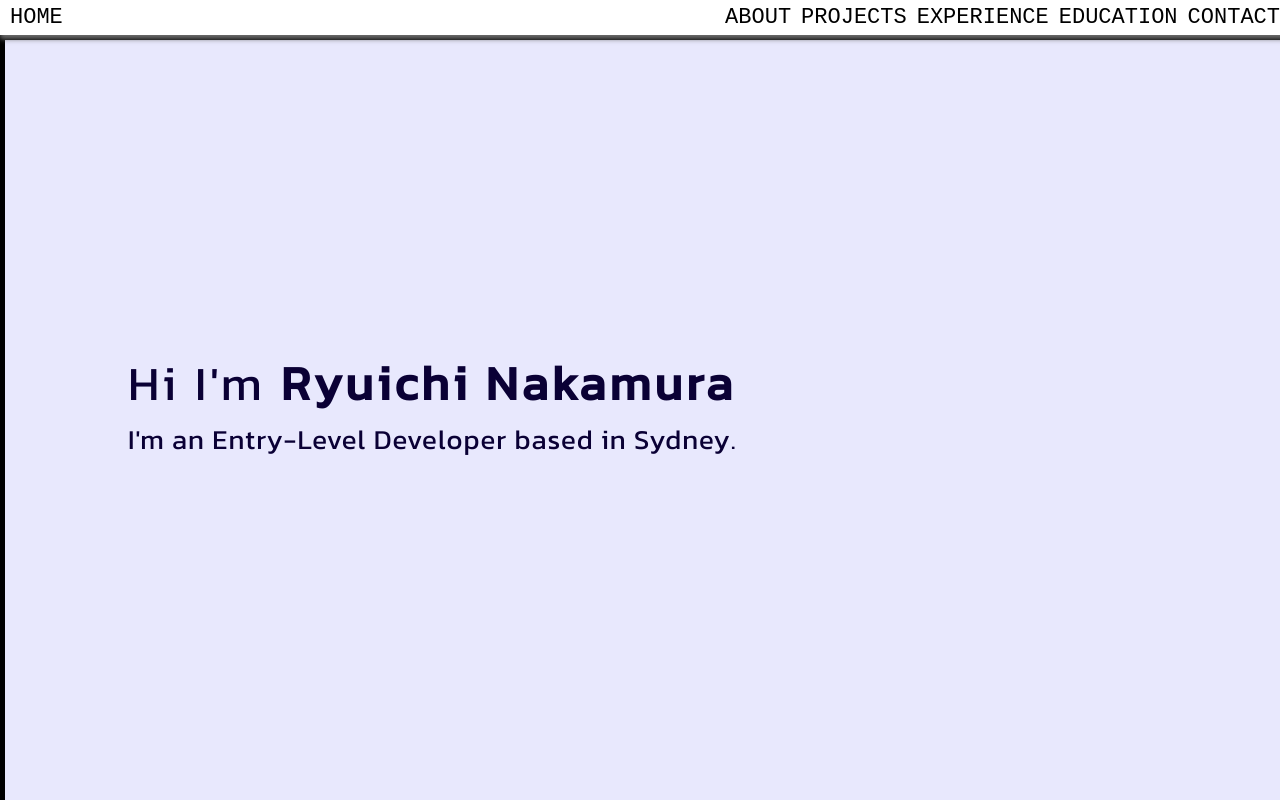
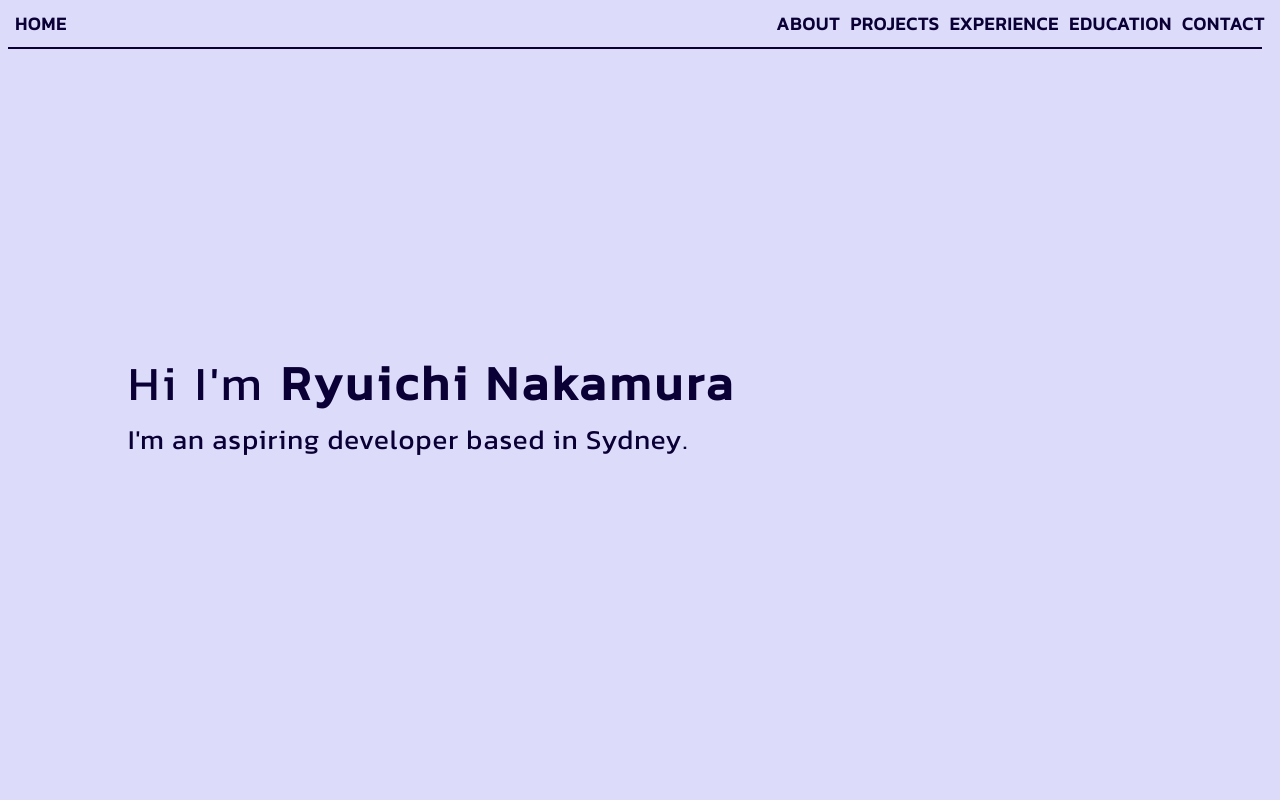
Before and after one commit to Wazmond/Web-Portfolio-React, a React (Vite) app: page / in a window 1280 px wide. Shown: the top 800 px of the page. Built offline with nearby package versions, Linux system fonts and the light colour scheme.

Commit message:
Progress
Completed initial home page for now. WIll need to add another photo/image or design as it is very empty

```diff
--- /dev/null
+++ b/src/NavBar2.jsx
@@ -0,0 +1,55 @@
+import styled from "styled-components"
+
+const NavBar = styled.div`
+    position: fixed;
+    width: 100%;
+    background-color: #dcdcfa;
+    z-index: 9999;
+`;
+
+const Container = styled.div`
+    display: flex;
+    padding: 10px 10px;
+    `;
+const HomeContainer = styled.div`
+    margin-right: auto;
+`;
+const LinkContainer = styled.div``;
+const Link = styled.a`
+    text-decoration: none;
+    font-family: Kanit;
+    font-size: 18px;
+    font-weight: bold;
+    letter-spacing: 1px;
+    margin: 0 5px;
+    color: #0a0035;
+`;
+
+const Line = styled.div`
+    position: absolute;
+    left: 1vh;
+
+    content: '';
+    background-color: #0a0035;
+    width: 98%;
+    height: 2px;
+    `;
+export default function Navbar() {
+    return(
+        <NavBar>
+          <Container>
+            <HomeContainer>
+              <Link href="#home">HOME</Link>
+            </HomeContainer>
+            <LinkContainer>
+              <Link href="#about">ABOUT</Link>
+              <Link href="#projects">PROJECTS</Link>
+              <Link href="#experience">EXPERIENCE</Link>
+              <Link href="#education">EDUCATION</Link>
+              <Link href="#contact">CONTACT</Link>
+            </LinkContainer>
+          </Container>
+          <Line />
+        </NavBar>
+   )
+}
--- a/src/Page.jsx
+++ b/src/Page.jsx
@@ -1,36 +1,14 @@
 import styled from "styled-components";
-import "./PageCSS/Home.css"
-
+import { HomePage, TextContainer} from "./PageData/Home"
 
 const Psegment = styled.div`
-    border: 5px solid black;
+    /* border: 5px solid black; */
+    background-color: #dcdcfa;
     width: 100%;
     height: 100vh;
-    scroll-margin-top: 35px;
+    scroll-margin-top: 47px;
 `;
 
-const HomePage = styled.div``;
-const TextContainer = styled.div`
-    position: absolute;
-    top: 50%;
-    left: 10%;
-    margin-top: -53.5px;
-
-    color: #0a0035;
-    font-family: kanit;
-    font-size: 24px;
-    letter-spacing: 4px;
-    h1 {
-        font-weight: normal;
-    }
-    name {
-        font-weight: bold;
-    }
-    p {
-        font-size: 27.5px;
-        letter-spacing: 1px;
-    }
-`;
 const About = styled.div`
     background-color: greenyellow;
 `;
@@ -50,7 +28,7 @@ const Contact = styled.div`
 const Gap = styled.div` // Used at the very top, under navbar
     background-color: #01b7ff;
     opacity: 35%;
-    height: 35px;
+    height: 47px;
     margin: 0;
     padding: 0;
 `;
@@ -58,12 +36,12 @@ const Gap = styled.div` // Used at the very top, under navbar
 
 export default function Page() {
     return(
-        <>  <Gap />
+        <>
             <Psegment id="home">
                     <HomePage>
                         <TextContainer>
                             <h1>Hi I'm <name>Ryuichi Nakamura</name></h1>
-                            <p>I'm an Entry-Level Developer based in Sydney.</p>
+                            <p>I'm an aspiring developer based in Sydney.</p>
                         </TextContainer>
                     </HomePage>
             </Psegment>
--- a/src/PageCSS/Home.css
+++ /dev/null
@@ -1,46 +0,0 @@
-:root {
-    --circle-size: 85%;
-}
-#home {
-    /* background-color: #7200be; */
-    background-color: #e8e8fd;
-}
-
-/* bgblur1 {
-    display: block;
-    position: absolute;
-    top: calc(33% - var(--circle-size) / 2);
-    width: calc(33% - var(--circle-size) / 2);
-    z-index: 10;
-    height: var(--circle-size);
-    width: var(--circle-size);
-    background-color: #670097;
-    background: radial-gradient(circle 200px at center center, rgb(255, 0, 191) 1px, transparent);
-    mix-blend-mode: hard-light;
-    opacity: 75%;
-}
-bgblur2 {
-    display: block;
-    position: absolute;
-    top: calc(33% - var(--circle-size) / 2);
-    left: calc(66% - var(--circle-size) / 2);
-    z-index: 10;
-    height: var(--circle-size);
-    width: var(--circle-size);
-    background: radial-gradient(circle 200px at center center, rgb(0, 174, 255) 1px, transparent);
-    mix-blend-mode: hard-light;
-    opacity: 75%;
-}
-bgblur3 {
-    display: block;
-    position: absolute;
-    top: calc(66% - var(--circle-size) / 2);
-    left: calc(50% - var(--circle-size) / 2);
-    z-index: 10;
-    height: var(--circle-size);
-    width: var(--circle-size);
-
-    background: radial-gradient(circle 200px at center center, rgb(25, 0, 255) 1px, transparent);
-    mix-blend-mode: hard-light;
-    opacity: 75%;
-} */
--- /dev/null
+++ b/src/PageData/About.jsx
@@ -0,0 +1,3 @@
+const About = styled.div`
+    background-color: greenyellow;
+`;
--- /dev/null
+++ b/src/PageData/Home.jsx
@@ -0,0 +1,27 @@
+import styled from "styled-components"
+
+export const HomePage = styled.div`
+    width: 100%;
+    height: 100%;
+`;
+export const TextContainer = styled.div`
+    position: absolute;
+    top: 50%;
+    left: 10%;
+    margin-top: -53.5px;
+
+    color: #0a0035;
+    font-family: kanit;
+    font-size: 24px;
+    letter-spacing: 4px;
+    h1 {
+        font-weight: normal;
+    }
+    name {
+        font-weight: bold;
+    }
+    p {
+        font-size: 27.5px;
+        letter-spacing: 1px;
+    }
+`;
--- a/src/main.jsx
+++ b/src/main.jsx
@@ -2,7 +2,7 @@ import React from 'react'
 import ReactDOM from 'react-dom/client'
 
 import './index.css'
-import NavBar from './NavBar';
+import NavBar from './NavBar2';
 import Page from './Page';
 
 ReactDOM.createRoot(document.getElementById('root')).render(
```
Also changed, not shown: src/PageData/Contact.jsx (added), src/PageData/Education.jsx (added), src/PageData/Experience.jsx (added), src/PageData/Projects.jsx (added).
